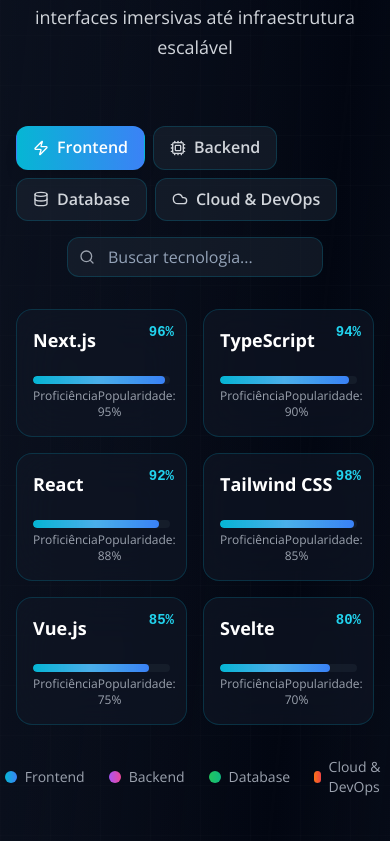
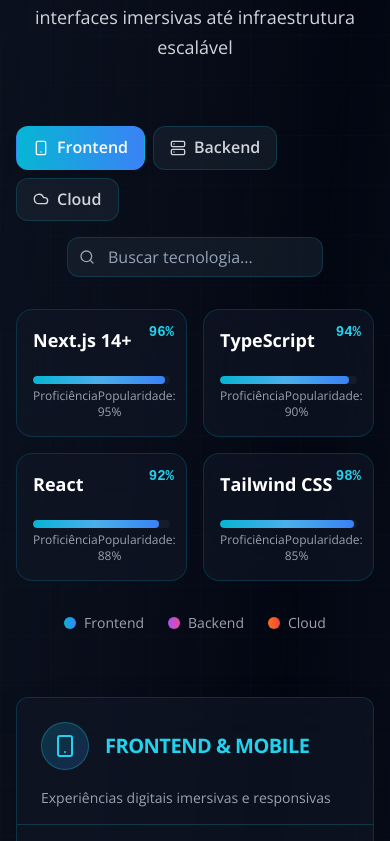
Before and after one commit to erickreisti/portifolio-oficial, a Next.js app: page / in a window 390 px wide. Shown: the part 7823-8664 px from the top of the page. Built offline with nearby package versions, Linux system fonts and the light colour scheme.

Commit message:
Projeto Portifolio: melhorando a interatividade v3.0

```diff
--- a/components/sections/Skills/Skills.tsx
+++ b/components/sections/Skills/Skills.tsx
@@ -31,76 +31,120 @@ import { Button } from "@/components/ui/button";
 import { Input } from "@/components/ui/input";
 import { PremiumBackground } from "@/components/layout/PremiumBackground";
 
-// Skill Matrix 3D Data - FASE 2
-const skillCategories = [
+// Skills Data ÚNICA - mesma para Matrix 3D e Cards
+const skillsData = [
   {
     id: "frontend",
     name: "Frontend",
-    icon: Zap,
+    category: "FRONTEND & MOBILE",
+    icon: Smartphone,
+    description: "Experiências digitais imersivas e responsivas",
     color: "from-cyan-500 to-blue-500",
     skills: [
-      { name: "Next.js", level: 96, popularity: 95 },
-      { name: "TypeScript", level: 94, popularity: 90 },
-      { name: "React", level: 92, popularity: 88 },
-      { name: "Tailwind CSS", level: 98, popularity: 85 },
-      { name: "Vue.js", level: 85, popularity: 75 },
-      { name: "Svelte", level: 80, popularity: 70 },
+      {
+        name: "Next.js 14+",
+        level: 96,
+        popularity: 95,
+        description: "SSR, App Router, Server Actions",
+      },
+      {
+        name: "TypeScript",
+        level: 94,
+        popularity: 90,
+        description: "Type Safety & Advanced Patterns",
+      },
+      {
+        name: "React",
+        level: 92,
+        popularity: 88,
+        description: "Hooks, Context & Performance",
+      },
+      {
+        name: "Tailwind CSS",
+        level: 98,
+        popularity: 85,
+        description: "Utility-first & Design Systems",
+      },
     ],
   },
   {
     id: "backend",
     name: "Backend",
-    icon: Cpu,
+    category: "BACKEND & DATABASE",
+    icon: Server,
+    description: "APIs robustas e arquiteturas escaláveis",
     color: "from-purple-500 to-pink-500",
     skills: [
-      { name: "Node.js", level: 92, popularity: 90 },
-      { name: "Express", level: 88, popularity: 85 },
-      { name: "Python", level: 85, popularity: 80 },
-      { name: "FastAPI", level: 82, popularity: 75 },
-      { name: "GraphQL", level: 78, popularity: 70 },
-      { name: "REST APIs", level: 95, popularity: 92 },
-    ],
-  },
-  {
-    id: "database",
-    name: "Database",
-    icon: Database,
-    color: "from-green-500 to-emerald-500",
-    skills: [
-      { name: "PostgreSQL", level: 88, popularity: 85 },
-      { name: "MongoDB", level: 82, popularity: 80 },
-      { name: "Redis", level: 85, popularity: 78 },
-      { name: "Prisma", level: 85, popularity: 82 },
-      { name: "SQL", level: 90, popularity: 88 },
-      { name: "Supabase", level: 80, popularity: 75 },
+      {
+        name: "Node.js & Express",
+        level: 92,
+        popularity: 90,
+        description: "REST & GraphQL APIs",
+      },
+      {
+        name: "Prisma & ORM",
+        level: 85,
+        popularity: 82,
+        description: "Data Modeling & Migrations",
+      },
+      {
+        name: "PostgreSQL",
+        level: 88,
+        popularity: 85,
+        description: "Complex Queries & Optimization",
+      },
+      {
+        name: "Supabase & MongoDB",
+        level: 82,
+        popularity: 80,
+        description: "Realtime & NoSQL Databases",
+      },
     ],
   },
   {
     id: "cloud",
-    name: "Cloud & DevOps",
+    name: "Cloud",
+    category: "CLOUD & DEVOPS",
     icon: Cloud,
+    description: "Infraestrutura moderna e CI/CD",
     color: "from-orange-500 to-red-500",
     skills: [
-      { name: "AWS", level: 84, popularity: 82 },
-      { name: "Docker", level: 78, popularity: 75 },
-      { name: "Vercel", level: 95, popularity: 90 },
-      { name: "CI/CD", level: 87, popularity: 80 },
-      { name: "Kubernetes", level: 75, popularity: 70 },
-      { name: "Terraform", level: 72, popularity: 68 },
+      {
+        name: "AWS & Vercel",
+        level: 84,
+        popularity: 82,
+        description: "Serverless & Edge Computing",
+      },
+      {
+        name: "Docker & Kubernetes",
+        level: 78,
+        popularity: 75,
+        description: "Containerization & Orchestration",
+      },
+      {
+        name: "CI/CD Pipelines",
+        level: 87,
+        popularity: 80,
+        description: "GitHub Actions & Automation",
+      },
+      {
+        name: "Git & GitHub",
+        level: 96,
+        popularity: 92,
+        description: "Advanced Git Workflows",
+      },
     ],
   },
 ];
 
-// Componente Skill Matrix 3D - FASE 2
+// Componente Skill Matrix 3D - FASE 2 - usando MESMAS skills dos cards
 const SkillMatrix3D = () => {
   const [selectedCategory, setSelectedCategory] = useState("frontend");
   const [searchTerm, setSearchTerm] = useState("");
   const [hoveredSkill, setHoveredSkill] = useState<any>(null);
   const containerRef = useRef<HTMLDivElement>(null);
 
-  const currentCategory = skillCategories.find(
-    (cat) => cat.id === selectedCategory
-  );
+  const currentCategory = skillsData.find((cat) => cat.id === selectedCategory);
   const filteredSkills =
     currentCategory?.skills.filter((skill) =>
       skill.name.toLowerCase().includes(searchTerm.toLowerCase())
@@ -128,7 +172,7 @@ const SkillMatrix3D = () => {
       <div className="flex flex-col lg:flex-row gap-4 items-center justify-between">
         {/* Categorias */}
         <div className="flex flex-wrap gap-2">
-          {skillCategories.map((category) => {
+          {skillsData.map((category) => {
             const Icon = category.icon;
             return (
               <motion.button
@@ -166,7 +210,7 @@ const SkillMatrix3D = () => {
       <div className="relative">
         <motion.div
           ref={containerRef}
-          className="grid grid-cols-2 md:grid-cols-3 lg:grid-cols-6 gap-4 transition-transform duration-100 ease-out"
+          className="grid grid-cols-2 md:grid-cols-3 lg:grid-cols-4 gap-4 transition-transform duration-100 ease-out"
           style={{ transformStyle: "preserve-3d" as const }}
         >
           {filteredSkills.map((skill, index) => (
@@ -263,6 +307,11 @@ const SkillMatrix3D = () => {
                             : "Básico"}
                         </span>
                       </div>
+                      <div className="pt-2 border-t border-gray-700">
+                        <span className="text-gray-400 text-xs">
+                          {skill.description}
+                        </span>
+                      </div>
                     </div>
                   </motion.div>
                 )}
@@ -274,128 +323,20 @@ const SkillMatrix3D = () => {
         {/* Legenda */}
         <div className="flex justify-center mt-8">
           <div className="flex items-center gap-6 text-sm text-gray-400">
-            <div className="flex items-center gap-2">
-              <div className="w-3 h-3 bg-gradient-to-r from-cyan-500 to-blue-500 rounded-full" />
-              <span>Frontend</span>
-            </div>
-            <div className="flex items-center gap-2">
-              <div className="w-3 h-3 bg-gradient-to-r from-purple-500 to-pink-500 rounded-full" />
-              <span>Backend</span>
-            </div>
-            <div className="flex items-center gap-2">
-              <div className="w-3 h-3 bg-gradient-to-r from-green-500 to-emerald-500 rounded-full" />
-              <span>Database</span>
-            </div>
-            <div className="flex items-center gap-2">
-              <div className="w-3 h-3 bg-gradient-to-r from-orange-500 to-red-500 rounded-full" />
-              <span>Cloud & DevOps</span>
-            </div>
+            {skillsData.map((category) => (
+              <div key={category.id} className="flex items-center gap-2">
+                <div
+                  className={`w-3 h-3 bg-gradient-to-r ${category.color} rounded-full`}
+                />
+                <span>{category.name}</span>
+              </div>
+            ))}
           </div>
         </div>
       </div>
     </div>
   );
 };
-
-// Skills Data Original
-const skillsData = [
-  {
-    category: "FRONTEND & MOBILE",
-    icon: Smartphone,
-    description: "Experiências digitais imersivas e responsivas",
-    color: "from-cyan-400 to-blue-400",
-    skills: [
-      {
-        name: "Next.js 14+",
-        level: 96,
-        color: "bg-gradient-to-r from-cyan-400 to-blue-400",
-        description: "SSR, App Router, Server Actions",
-      },
-      {
-        name: "TypeScript",
-        level: 94,
-        color: "bg-gradient-to-r from-cyan-400 to-blue-400",
-        description: "Type Safety & Advanced Patterns",
-      },
-      {
-        name: "React",
-        level: 92,
-        color: "bg-gradient-to-r from-cyan-400 to-blue-400",
-        description: "Hooks, Context & Performance",
-      },
-      {
-        name: "Tailwind CSS",
-        level: 98,
-        color: "bg-gradient-to-r from-cyan-400 to-blue-400",
-        description: "Utility-first & Design Systems",
-      },
-    ],
-  },
-  {
-    category: "BACKEND & DATABASE",
-    icon: Server,
-    description: "APIs robustas e arquiteturas escaláveis",
-    color: "from-cyan-400 to-blue-400",
-    skills: [
-      {
-        name: "Node.js & Express",
-        level: 92,
-        color: "bg-gradient-to-r from-cyan-400 to-blue-400",
-        description: "REST & GraphQL APIs",
-      },
-      {
-        name: "Prisma & ORM",
-        level: 85,
-        color: "bg-gradient-to-r from-cyan-400 to-blue-400",
-        description: "Data Modeling & Migrations",
-      },
-      {
-        name: "PostgreSQL",
-        level: 88,
-        color: "bg-gradient-to-r from-cyan-400 to-blue-400",
-        description: "Complex Queries & Optimization",
-      },
-      {
-        name: "Supabase & MongoDB",
-        level: 82,
-        color: "bg-gradient-to-r from-cyan-400 to-blue-400",
-        description: "Realtime & NoSQL Databases",
-      },
-    ],
-  },
-  {
-    category: "CLOUD & DEVOPS",
-    icon: Cloud,
-    description: "Infraestrutura moderna e CI/CD",
-    color: "from-cyan-400 to-blue-400",
-    skills: [
-      {
-        name: "AWS & Vercel",
-        level: 84,
-        color: "bg-gradient-to-r from-cyan-400 to-blue-400",
-        description: "Serverless & Edge Computing",
-      },
-      {
-        name: "Docker & Kubernetes",
-        level: 78,
-        color: "bg-gradient-to-r from-cyan-400 to-blue-400",
-        description: "Containerization & Orchestration",
-      },
-      {
-        name: "CI/CD Pipelines",
-        level: 87,
-        color: "bg-gradient-to-r from-cyan-400 to-blue-400",
-        description: "GitHub Actions & Automation",
-      },
-      {
-        name: "Git & GitHub",
-        level: 96,
-        color: "bg-gradient-to-r from-cyan-400 to-blue-400",
-        description: "Advanced Git Workflows",
-      },
-    ],
-  },
-];
 
 // Componente Neon Element Harmonizado
 const SkillsNeonElement = ({
@@ -689,7 +630,7 @@ export const Skills = () => {
   // Stats Data Harmonizada
   const statsData = [
     {
-      number: "20+",
+      number: "12+",
       title: "Tecnologias",
       subtitle: "Stack Completa",
       icon: Target,
```
Also changed, not shown: components/sections/Projects/Projects.tsx (+55 -113 lines).
